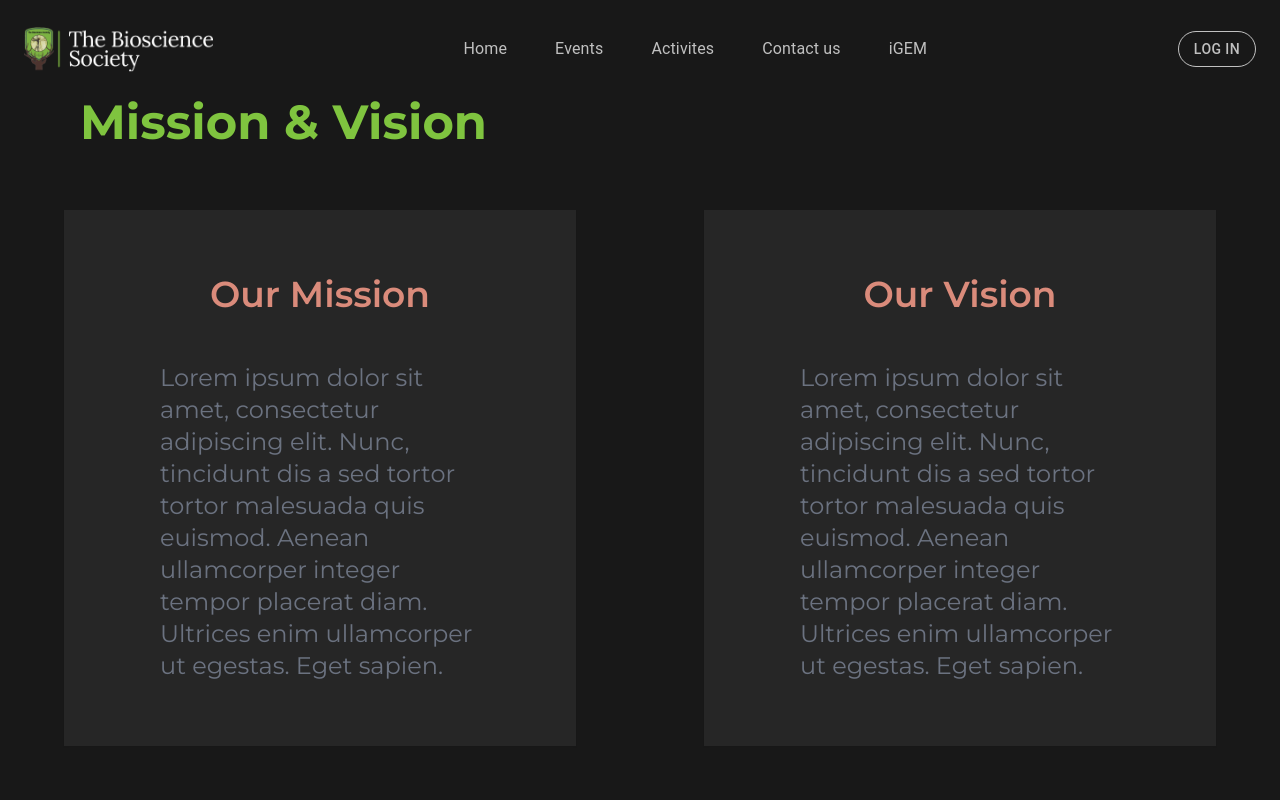
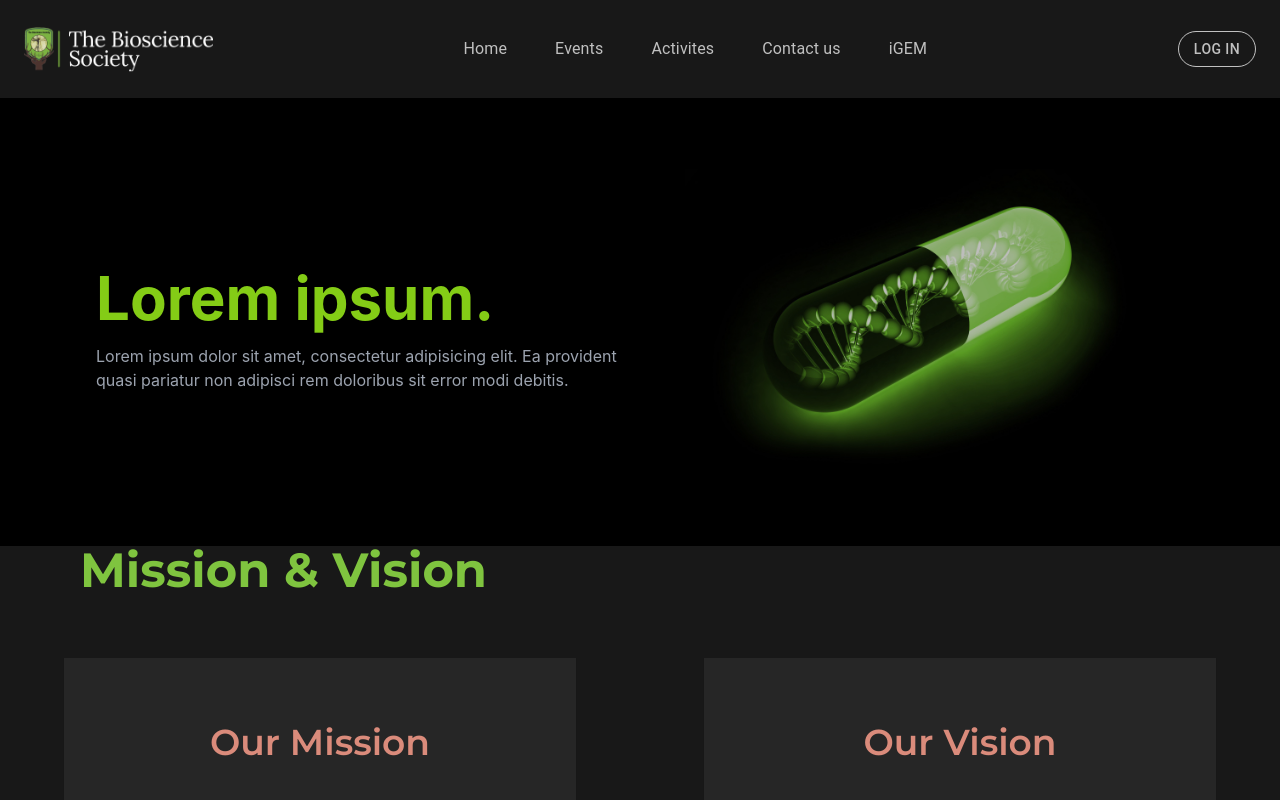
Before and after one commit to devdribblenitr/project-tbs, a Next.js app: page / in a window 1280 px wide. Shown: the top 800 px of the page. Built offline with nearby package versions, Linux system fonts and the light colour scheme.

Commit message:
hero section added

```diff
--- /dev/null
+++ b/components/Hero.tsx
@@ -0,0 +1,21 @@
+import React from "react";
+const Hero = () => {
+    return (
+
+        <div className="flex px-6 flex-col md:flex-row lg:px-24 bg-black py-8">
+            <div className="w-full md:h-96 flex flex-col my-auto">
+                <div className="h-fit my-auto">
+                    <b><h1 className="text-lime-500 text-5xl py-4 md:text-6xl">Lorem ipsum.</h1></b>
+                    <p className="text-gray-400" >Lorem ipsum dolor sit amet, consectetur adipisicing elit. Ea provident quasi
+                        pariatur non adipisci rem
+                        doloribus sit error modi debitis.</p>
+                </div>
+            </div>
+            <div className="w-full flex">
+                <img src={"/images/hero_image.jpg"} alt="" className="my-auto opacity-75" />
+            </div>
+        </div>
+
+    )
+}
+export default Hero;
--- a/pages/index.tsx
+++ b/pages/index.tsx
@@ -4,6 +4,7 @@ import styles from '../styles/Home.module.css'
 import MissionVision from '../components/MissionVision'
 import OurReach from '../components/our_reach'
 import Navbar from '../components/Navbar'
+import Hero from '../components/Hero'
 
 export default function Home() {
   return (
@@ -14,6 +15,7 @@ export default function Home() {
         <link rel="icon" href="/favicon.ico" />
       </Head>
       <Navbar/>
+      <Hero></Hero>
      <MissionVision/>
      <OurReach/>
 
```
Also changed, not shown: public/images/hero_image.jpg (added).
